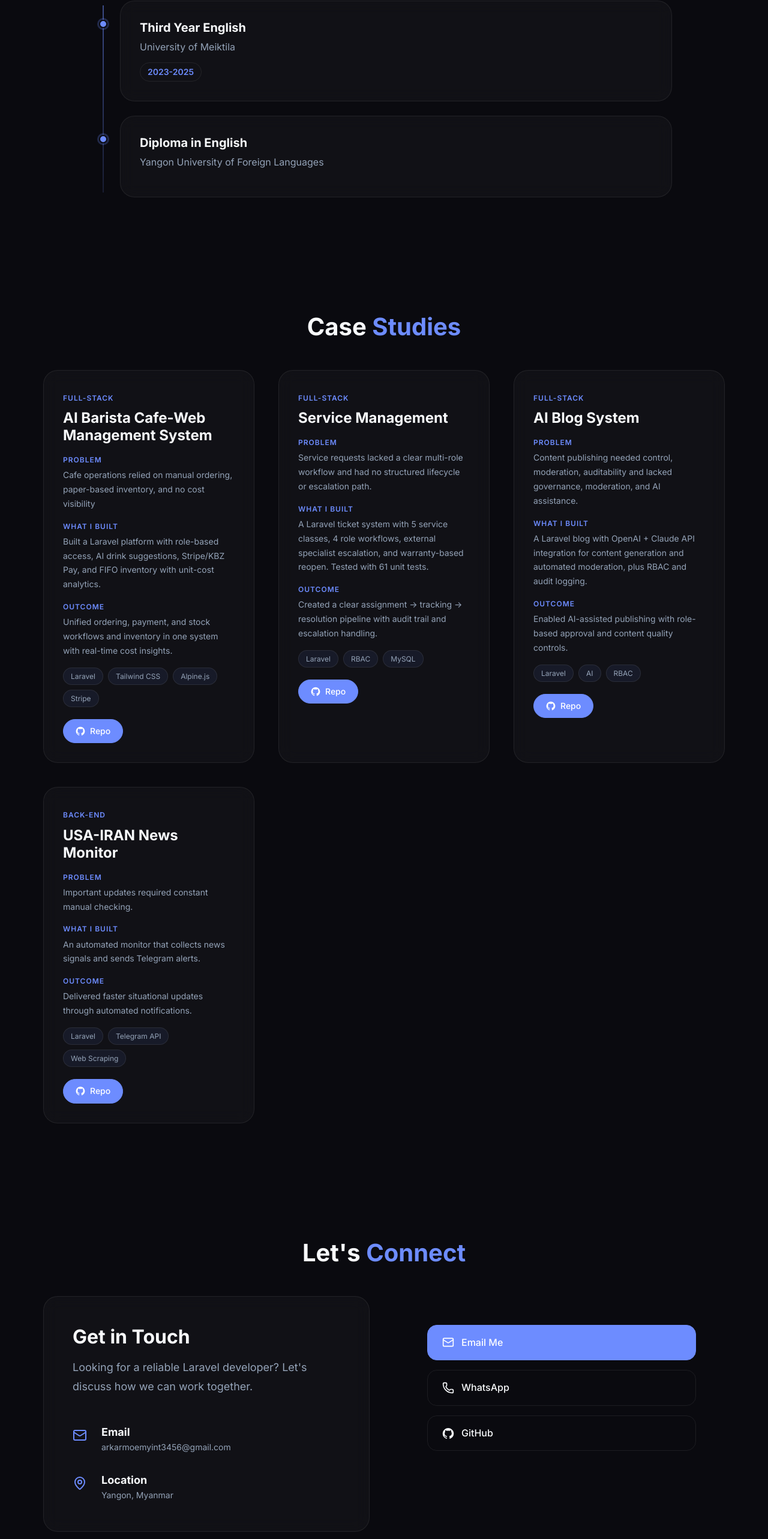
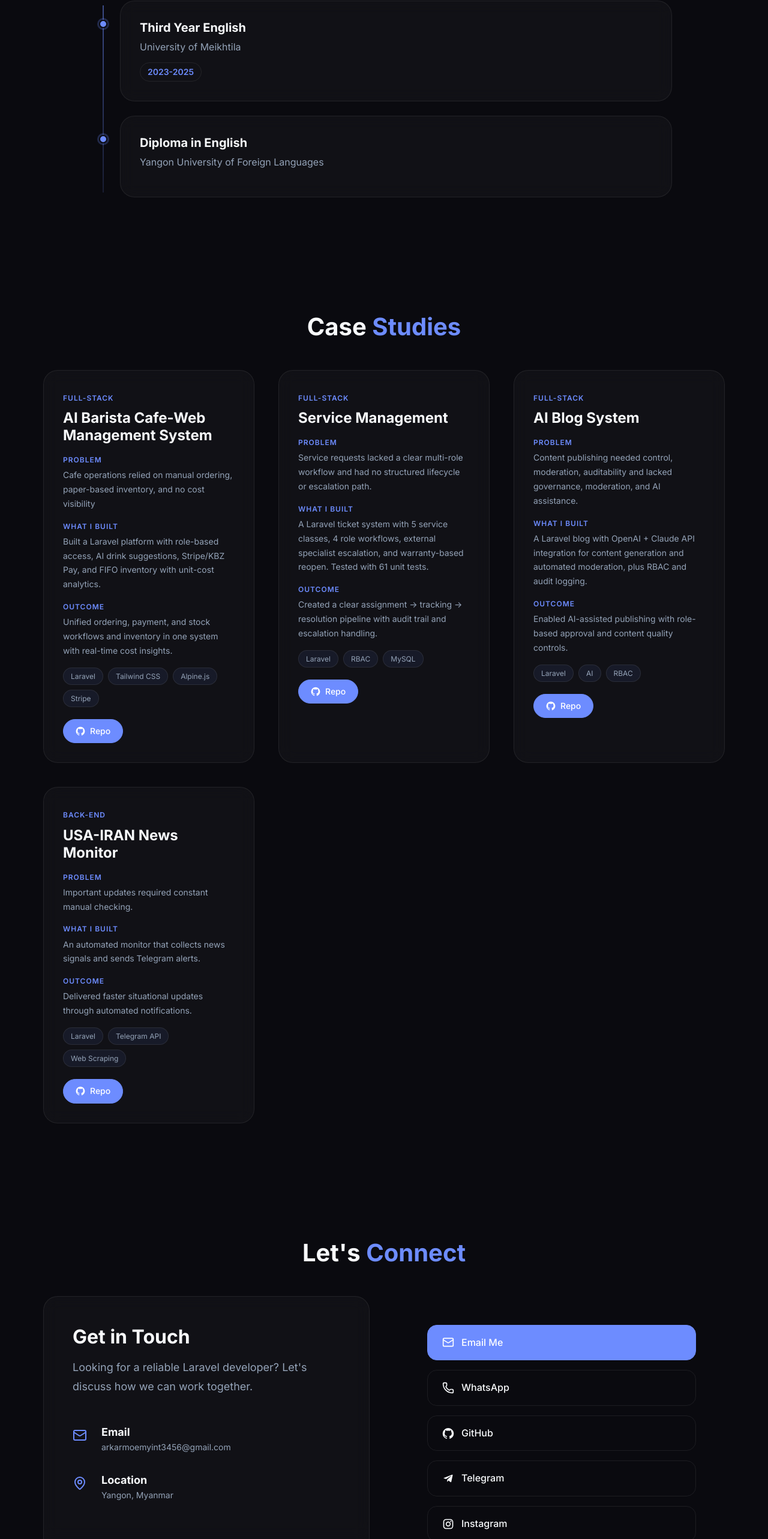
Before and after one commit to ArKar-PlayBoy/portfolio, a React (Vite) app: page / in a window 1280 px wide. Shown: the part 2137-4703 px from the top of the page at 60% size. Built offline with nearby package versions, Linux system fonts and the light colour scheme; the HTML template or start-up script is replaced by a standard one.

Commit message:
more contact

```diff
--- a/src/components/Contact.jsx
+++ b/src/components/Contact.jsx
@@ -1,6 +1,6 @@
 import React from 'react';
 import { Mail, MapPin, Phone } from 'lucide-react';
-import { GitHub as GitHubIcon } from '@mui/icons-material';
+import { GitHub as GitHubIcon, Telegram, Instagram } from '@mui/icons-material';
 import './Contact.css';
 
 const Contact = () => {
@@ -41,6 +41,14 @@ const Contact = () => {
           <a href="https://github.com/ArKar-PlayBoy" target="_blank" rel="noopener noreferrer" className="cta-link">
             <GitHubIcon sx={{ fontSize: 20 }} /> GitHub
           </a>
+
+          <a href="https://t.me/champagnepapi223" target="_blank" rel="noopener noreferrer" className="cta-link">
+            <Telegram sx={{ fontSize: 20 }} /> Telegram
+          </a>
+
+          <a href="https://instagram.com/call_me_moranttt" target="_blank" rel="noopener noreferrer" className="cta-link">
+            <Instagram sx={{ fontSize: 20 }} /> Instagram
+          </a>
         </div>
       </div>
     </section>
--- a/src/components/Education.jsx
+++ b/src/components/Education.jsx
@@ -5,7 +5,7 @@ const Education = () => {
   const educationItems = [
     {
       degree: 'Third Year English',
-      school: 'University of Meiktila',
+      school: 'University of Meikhtila',
       year: '2023-2025',
     },
     {
```
